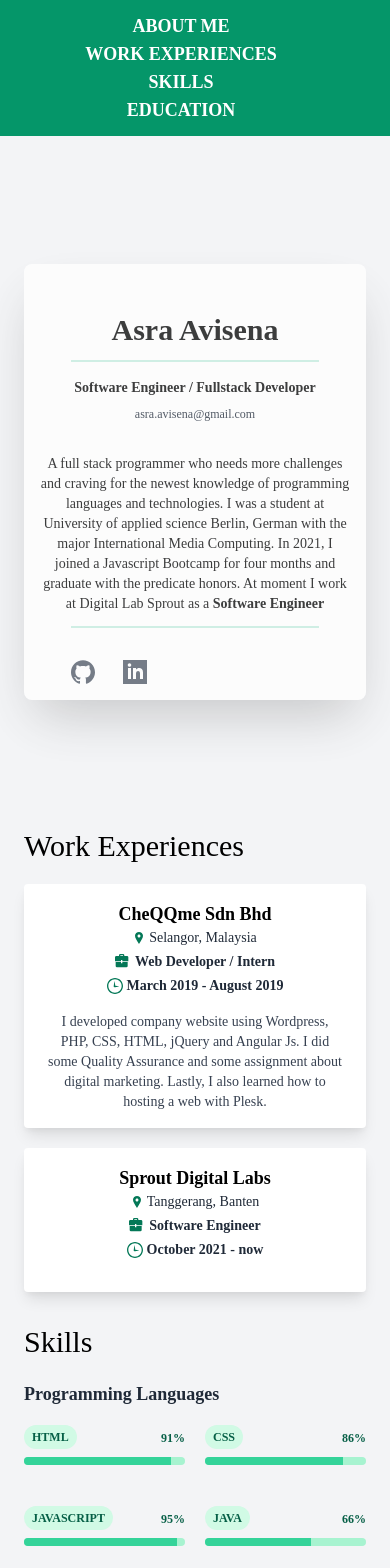
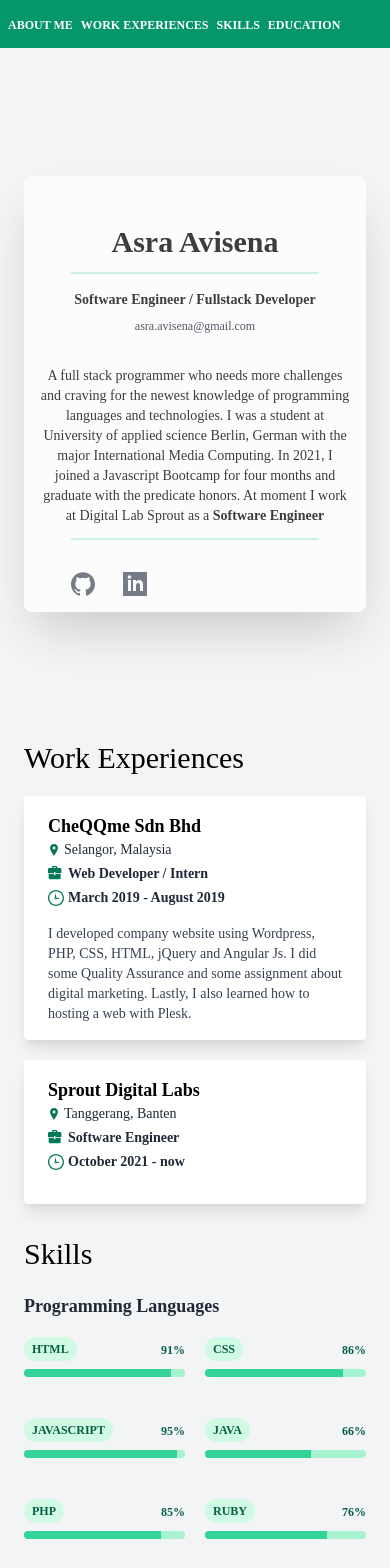
Before and after one commit to asraavisena/asraaavisena-cv, a React (Create React App) app: page / in a window 390 px wide. Shown: the top 1568 px of the page. Built offline with nearby package versions, Linux system fonts and the light colour scheme; a web font is replaced by a local one.

Commit message:
fix some bug for responsive

```diff
--- a/src/components/Navbar/Navbar.js
+++ b/src/components/Navbar/Navbar.js
@@ -2,43 +2,43 @@ import React from "react";
 export default function Navbar() {
   // ! LATER: LOGO IMPLEMENT
   return (
-    <nav className="py-3 bg-green-600 md:flex justify-left sticky top-0 z-50 block justify-center">
-      <ul className="md:flex mx-9 block ">
-        <li className="mr-7 text-center">
+    <nav className="py-3 bg-green-600 md:flex justify-left sticky top-0 z-50 justify-center">
+      <ul className="flex md:mx-9 mx-2 flex-wrap">
+        <li className="md:mr-7 mr-2 text-center">
           <a
-            className="text-white uppercase text-lg font-bold hover:text-green-300 hover:underline font-navbar"
+            className="text-white uppercase text-xs md:text-lg font-bold hover:text-green-300 hover:underline font-navbar"
             href="#profile"
           >
             About Me
           </a>
         </li>
-        <li className="mr-7 text-center">
+        <li className="md:mr-7 mr-2 text-center">
           <a
-            className="text-white uppercase text-lg font-bold hover:text-green-300 hover:underline font-navbar "
+            className="text-white uppercase text-xs md:text-lg font-bold hover:text-green-300 hover:underline font-navbar "
             href="#work-experiences"
           >
             Work Experiences
           </a>
         </li>
-        <li className="mr-7 text-center">
+        <li className="md:mr-7 mr-2 text-center">
           <a
-            className="text-white uppercase text-lg font-bold hover:text-green-300 hover:underline font-navbar "
+            className="text-white uppercase text-xs md:text-lg font-bold hover:text-green-300 hover:underline font-navbar "
             href="#skills"
           >
             Skills
           </a>
         </li>
-        <li className="mr-7 text-center">
+        <li className="md:mr-7 mr-2 text-center">
           <a
-            className="text-white uppercase text-lg font-bold hover:text-green-300 hover:underline font-navbar "
+            className="text-white uppercase text-xs md:text-lg font-bold hover:text-green-300 hover:underline font-navbar "
             href="#educations"
           >
             Education
           </a>
         </li>
-        {/* <li className="mr-7">
+        {/* <li className="md:mr-7 mr-2">
           <a
-            className="text-white uppercase text-lg font-bold hover:text-green-300 hover:underline font-navbar "
+            className="text-white uppercase text-xs md:text-lg font-bold hover:text-green-300 hover:underline font-navbar "
             href="#portofolios"
           >
             Portofolio
--- a/src/components/WorkExperience/WorkExperience.js
+++ b/src/components/WorkExperience/WorkExperience.js
@@ -5,11 +5,11 @@ export default function WorkExperience(props) {
     <div className="max-w-full rounded overflow-hidden shadow-lg bg-white lg:mb-0 mb-5">
       <div className="px-6 py-4">
         <div className="lg:mb-2 mb-1">
-          <p className="font-bold flex text-lg lg:text-xl items-center justify-center ">
+          <p className="font-bold flex text-lg lg:text-xl items-center justify-start lg:justify-center ">
             {props.workExperience.name}
           </p>
 
-          <p className="text-gray-800 text-sm lg:text-sm flex items-center justify-center lg:justify-start">
+          <p className="text-gray-800 text-sm lg:text-sm flex items-center justify-start">
             <svg
               className="h-3 fill-current text-green-700 pr-1"
               xmlns="http://www.w3.org/2000/svg"
@@ -21,7 +21,7 @@ export default function WorkExperience(props) {
           </p>
         </div>
         <div className="lg:mb-2 mb-4">
-          <p className="text-gray-800 text-sm lg:text-base font-semibold flex items-center justify-center lg:justify-start lg:mb-0 mb-1">
+          <p className="text-gray-800 text-sm lg:text-base font-semibold flex items-center justify-start lg:mb-0 mb-1">
             <svg
               className="h-4 fill-current text-green-700 pr-1"
               xmlns="http://www.w3.org/2000/svg"
@@ -31,7 +31,7 @@ export default function WorkExperience(props) {
             </svg>
             {props.workExperience.title}
           </p>
-          <p className="text-gray-800 text-sm lg:text-base font-semibold flex items-center justify-center lg:justify-start">
+          <p className="text-gray-800 text-sm lg:text-base font-semibold flex items-center justify-start">
             <svg
               className="h-4 fill-current text-green-700 pr-1"
               xmlns="http://www.w3.org/2000/svg"
@@ -43,7 +43,7 @@ export default function WorkExperience(props) {
           </p>
         </div>
         <div className="">
-          <p className="text-gray-700 text-sm text-center">
+          <p className="text-gray-700 text-sm">
             {props.workExperience.responsibles}
           </p>
         </div>
```
